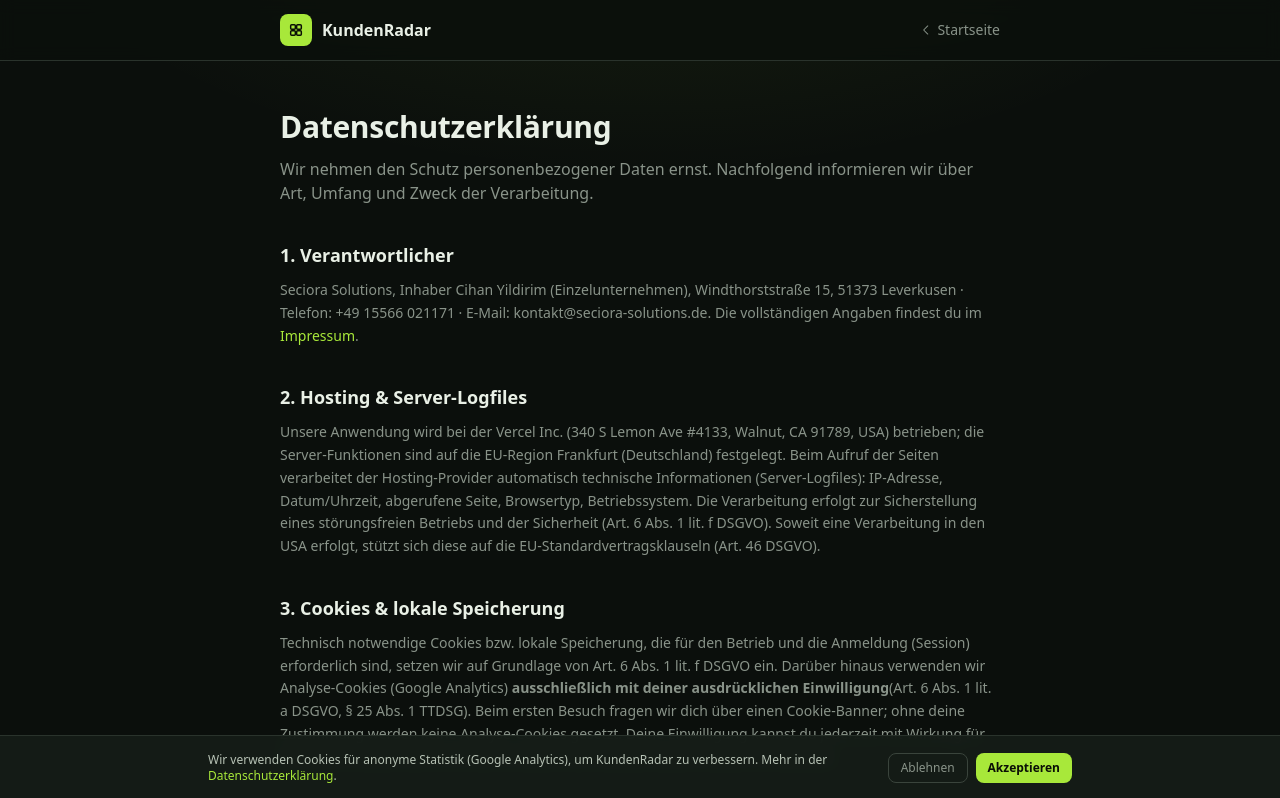
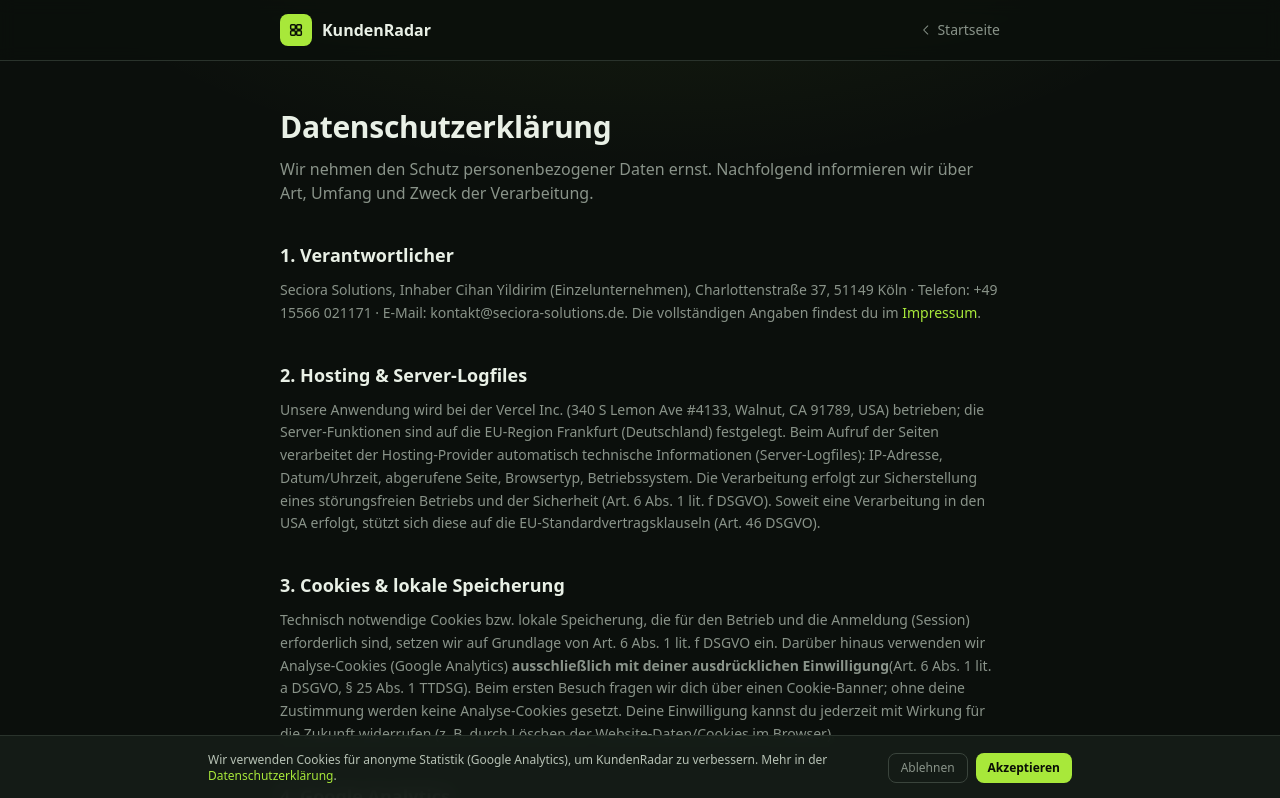
Before and after one commit to personal-glitch/lead-finder, a Next.js app: page /datenschutz in a window 1280 px wide. Shown: the top 798 px of the page. Built offline with nearby package versions, Linux system fonts and the light colour scheme; no server answers.

Commit message:
chore(adresse): Firmenadresse auf Charlottenstrasse 37, 51149 Koeln (Impressum/AGB/Datenschutz/Widerruf/Preise/Kontakt)

```diff
--- a/src/app/agb/page.tsx
+++ b/src/app/agb/page.tsx
@@ -12,7 +12,7 @@
       <H2>§ 1 Anbieter &amp; Geltungsbereich</H2>
       <P>
         Anbieter des Dienstes „KundenRadar" (nachfolgend „Dienst") ist Seciora Solutions, Inhaber Cihan Yildirim
-        (Einzelunternehmen), Windthorststraße 15, 51373 Leverkusen
+        (Einzelunternehmen), Charlottenstraße 37, 51149 Köln
         (nachfolgend „Anbieter"). Diese AGB gelten für sämtliche Verträge über die Nutzung des Dienstes zwischen
         dem Anbieter und seinen Kundinnen und Kunden (nachfolgend „Nutzer").
       </P>
--- a/src/app/check/CheckClient.tsx
+++ b/src/app/check/CheckClient.tsx
@@ -69,7 +69,7 @@
           <form onSubmit={run} className="grid gap-4 sm:grid-cols-[1.2fr_1fr_auto] sm:items-end">
             <div>
               <label className="mb-1 block text-xs text-[var(--color-muted)]">PLZ oder Ort</label>
-              <TextInput value={plz} onChange={(e) => setPlz(e.target.value)} placeholder="z. B. 51373 oder Leverkusen" className={INPUT} />
+              <TextInput value={plz} onChange={(e) => setPlz(e.target.value)} placeholder="z. B. 50667 oder Köln" className={INPUT} />
             </div>
             <div>
               <label className="mb-1 block text-xs text-[var(--color-muted)]">Branche</label>
--- a/src/app/datenschutz/page.tsx
+++ b/src/app/datenschutz/page.tsx
@@ -8,8 +8,8 @@
     <LegalShell title="Datenschutzerklärung" intro="Wir nehmen den Schutz personenbezogener Daten ernst. Nachfolgend informieren wir über Art, Umfang und Zweck der Verarbeitung.">
       <H2>1. Verantwortlicher</H2>
       <P>
-        Seciora Solutions, Inhaber Cihan Yildirim (Einzelunternehmen), Windthorststraße 15,
-        51373 Leverkusen · Telefon: +49 15566 021171 · E-Mail: kontakt@seciora-solutions.de. Die vollständigen Angaben findest du im{" "}
+        Seciora Solutions, Inhaber Cihan Yildirim (Einzelunternehmen), Charlottenstraße 37,
+        51149 Köln · Telefon: +49 15566 021171 · E-Mail: kontakt@seciora-solutions.de. Die vollständigen Angaben findest du im{" "}
         <a href="/impressum" className="text-[var(--color-brand)] hover:underline">Impressum</a>.
       </P>
 
--- a/src/app/impressum/page.tsx
+++ b/src/app/impressum/page.tsx
@@ -9,7 +9,7 @@
       <H2>Angaben gemäß § 5 DDG</H2>
       <P>Seciora Solutions</P>
       <P>Inhaber: Cihan Yildirim (Einzelunternehmen)<br />Geschäftsbezeichnung „KundenRadar"</P>
-      <P>Windthorststraße 15<br />51373 Leverkusen<br />Deutschland</P>
+      <P>Charlottenstraße 37<br />51149 Köln<br />Deutschland</P>
 
       <H2>Kontakt</H2>
       <P>Telefon: +49 15566 021171<br />E-Mail: kontakt@seciora-solutions.de</P>
--- a/src/app/kontakt/page.tsx
+++ b/src/app/kontakt/page.tsx
@@ -14,7 +14,7 @@
           <div className="space-y-2 text-sm text-[var(--color-muted)]">
             <p className="flex items-center gap-2"><Icon name="mail" size={15} /> kontakt@seciora-solutions.de</p>
             <p className="flex items-center gap-2"><Icon name="phone" size={15} /> +49 15566 021171</p>
-            <p className="flex items-center gap-2"><Icon name="pin" size={15} /> Windthorststraße 15, 51373 Leverkusen</p>
+            <p className="flex items-center gap-2"><Icon name="pin" size={15} /> Charlottenstraße 37, 51149 Köln</p>
           </div>
           <P>Anbieter: Seciora Solutions, Inhaber Cihan Yildirim. Mo–Fr, 9–17 Uhr. Für rechtliche Angaben siehe <a href="/impressum" className="text-[var(--color-brand)] hover:underline">Impressum</a>.</P>
         </div>
--- a/src/app/preise/page.tsx
+++ b/src/app/preise/page.tsx
@@ -42,7 +42,7 @@
       <H2>Vertragspartner</H2>
       <P>
         Anbieter und Vertragspartner ist Seciora Solutions, Inhaber Cihan Yildirim (Einzelunternehmen),
-        Windthorststraße 15, 51373 Leverkusen. Es gelten ergänzend unsere{" "}
+        Charlottenstraße 37, 51149 Köln. Es gelten ergänzend unsere{" "}
         <a href="/agb" className="text-[var(--color-brand)] hover:underline">AGB</a> und die{" "}
         <a href="/datenschutz" className="text-[var(--color-brand)] hover:underline">Datenschutzerklärung</a>.
       </P>
--- a/src/app/widerruf/page.tsx
+++ b/src/app/widerruf/page.tsx
@@ -21,7 +21,7 @@
       </P>
       <P>
         Um Ihr Widerrufsrecht auszuüben, müssen Sie uns (Seciora Solutions, Inhaber Cihan Yildirim,
-        Windthorststraße 15, 51373 Leverkusen, E-Mail: kontakt@seciora-solutions.de, Telefon: +49 15566 021171) mittels einer
+        Charlottenstraße 37, 51149 Köln, E-Mail: kontakt@seciora-solutions.de, Telefon: +49 15566 021171) mittels einer
         eindeutigen Erklärung (z. B. ein mit der Post versandter Brief oder eine E-Mail) über Ihren Entschluss, diesen
         Vertrag zu widerrufen, informieren. Sie können dafür das beigefügte Muster-Widerrufsformular verwenden, das
         jedoch nicht vorgeschrieben ist.
@@ -53,7 +53,7 @@
       <H2>Muster-Widerrufsformular</H2>
       <P>(Wenn Sie den Vertrag widerrufen wollen, dann füllen Sie bitte dieses Formular aus und senden es zurück.)</P>
       <UL items={[
-        "An: Seciora Solutions, Inhaber Cihan Yildirim, Windthorststraße 15, 51373 Leverkusen, E-Mail: kontakt@seciora-solutions.de",
+        "An: Seciora Solutions, Inhaber Cihan Yildirim, Charlottenstraße 37, 51149 Köln, E-Mail: kontakt@seciora-solutions.de",
         "Hiermit widerrufe(n) ich/wir (*) den von mir/uns (*) abgeschlossenen Vertrag über die Erbringung der folgenden Dienstleistung: Nutzung von KundenRadar",
         "Bestellt am (*) / erhalten am (*): ____________________",
         "Name des/der Verbraucher(s): ____________________",
```
